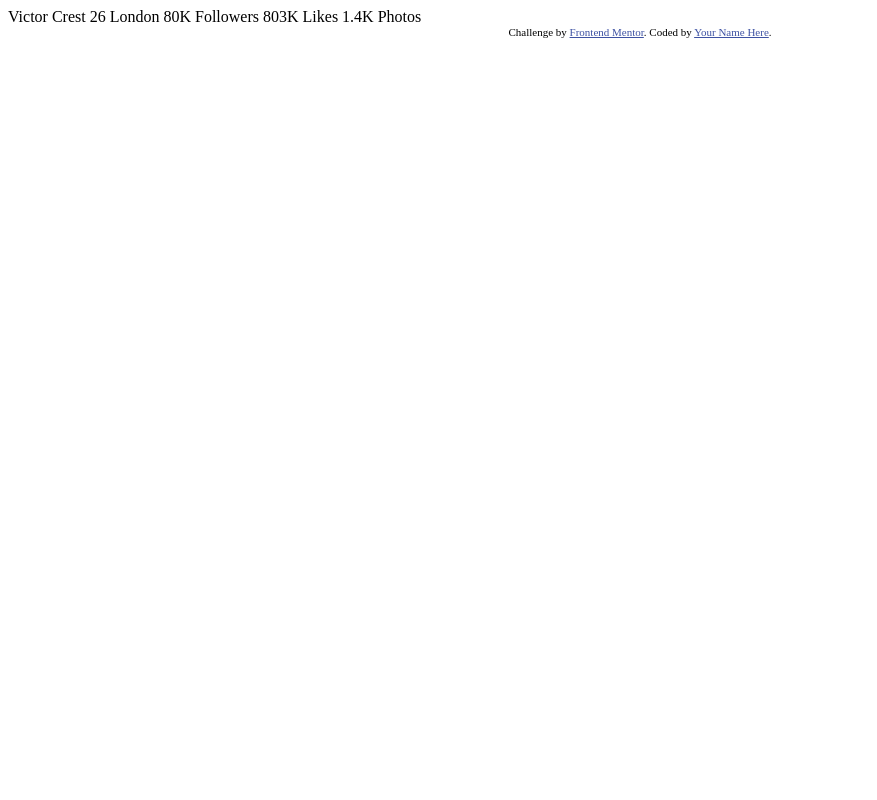
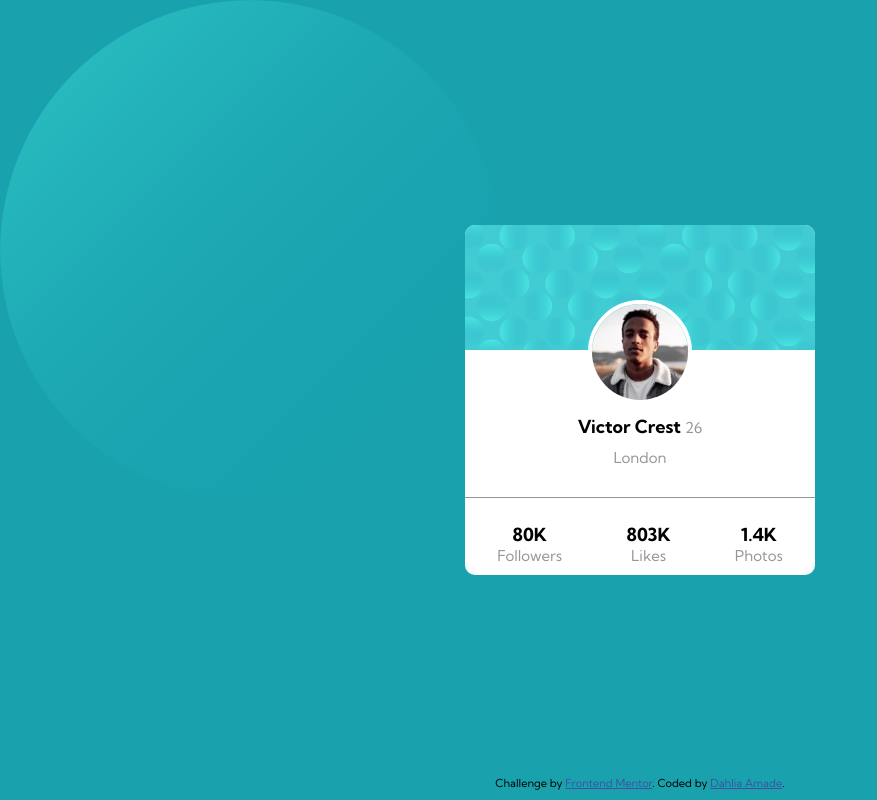
Before and after one commit to dahlia15/profile_card, a plain HTML site: page index.html in a window 1280 px wide. Shown: the whole page, without its empty margins (0-877 px from the left). Drawn offline with Linux system fonts and the light colour scheme.

Commit message:
updated html + css files

```diff
--- /dev/null
+++ b/css/style.css
@@ -0,0 +1,73 @@
+body {
+    background-image: url(/images/bg-pattern-bottom.svg);
+    background-position: bottom left fixed;
+    background-size: 500px;
+    background-repeat: no-repeat;
+    background-color: hsl(185, 75%, 39%);
+    font-family: 'Kumbh Sans';
+    height: 100%;
+}
+
+.card {
+    background-color: white;
+    border-radius: 10px;
+    text-align: center;
+    width: 350px;
+    height: 350px;
+    margin: auto;
+    position: absolute;
+    top:0; left: 0; bottom: 0; right: 0;
+}
+
+.image {
+    background-image: url(/images/bg-pattern-card.svg);
+    border-top-right-radius: 10px;
+    border-top-left-radius: 10px;
+    height: 125px;
+}
+
+.image img {
+    border-radius: 500px;
+    border: 4px solid white;
+    margin-top: 75px;
+}
+
+.info {
+    padding-top: 65px;
+}
+
+span.name, span.count {
+    font-weight: bold;
+    font-size: 18px
+}
+span.age, span.city, span.linetwo {
+    color: hsl(0, 0%, 59%);
+    font-size: 15px;
+}
+span.city, span.linetwo{
+    display: block;
+}
+
+span.city {
+    padding-bottom: 30px;
+    padding-top: 10px;
+}
+
+.info2 {
+    display: flex;
+    justify-content: space-around;
+    border-top: 1px solid hsl(0, 0%, 59%);
+    padding-top: 25px;
+}
+.attribution {
+    font-size: 11px;
+    text-align: center;
+    position: fixed;
+    width: 100%;
+    bottom: 0px;
+    left: 0px;
+    padding-bottom: 10px;
+}
+.attribution a {
+    color: hsl(228, 45%, 44%);
+}
--- a/index.html
+++ b/index.html
@@ -5,31 +5,45 @@
   <meta name="viewport" content="width=device-width, initial-scale=1.0"> <!-- displays site properly based on user's device -->
 
   <link rel="icon" type="image/png" sizes="32x32" href="./images/favicon-32x32.png">
-
+  <link href="https://fonts.googleapis.com/css2?family=Kumbh+Sans:wght@400;700" rel="stylesheet">
+  <link rel="stylesheet" href="css/style.css">
   <title>Frontend Mentor | Profile card component</title>
 
-  <!-- Feel free to remove these styles or customise in your own stylesheet 👍 -->
-  <style>
-    .attribution { font-size: 11px; text-align: center; }
-    .attribution a { color: hsl(228, 45%, 44%); }
-  </style>
 </head>
 <body>
-  Victor Crest
-  26
-  London
 
-  80K
-  Followers
+  <div class="card">
+  <div class="image">
+    <img src="images/image-victor.jpg" alt="victor-icon">
+  </div>
 
-  803K
-  Likes
+  <div class="info">
+    <span class="name">Victor Crest</span>
+    <span class="age">26</span>
+    <span class="city">London</span>
+  </div>
 
-  1.4K
-  Photos
+  <div class="info2">
+  <div class="followers">
+    <span class="count">80K</span>
+    <span class="linetwo">Followers</span>
+  </div>
+
+  <div class="likes">
+    <span class="count">803K</span>
+    <span class="linetwo">Likes</span>
+  </div>
+
+  <div class="photos">
+    <span class="count">1.4K</span>
+    <span class="linetwo">Photos</span>
+  </div>
+  </div>
+</div>
+
   <div class="attribution">
     Challenge by <a href="https://www.frontendmentor.io?ref=challenge" target="_blank">Frontend Mentor</a>.
-    Coded by <a href="#">Your Name Here</a>.
+    Coded by <a href="#">Dahlia Amade</a>.
   </div>
 </body>
 </html>
```
